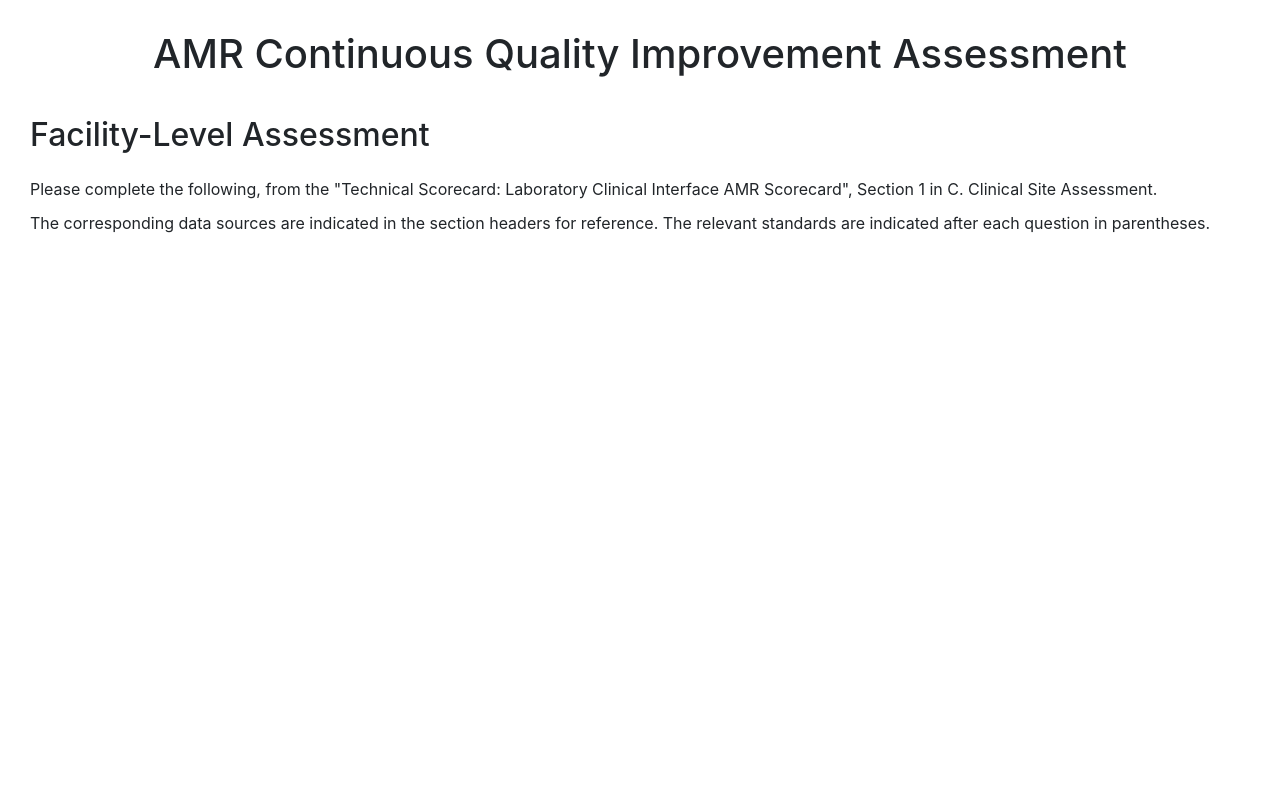
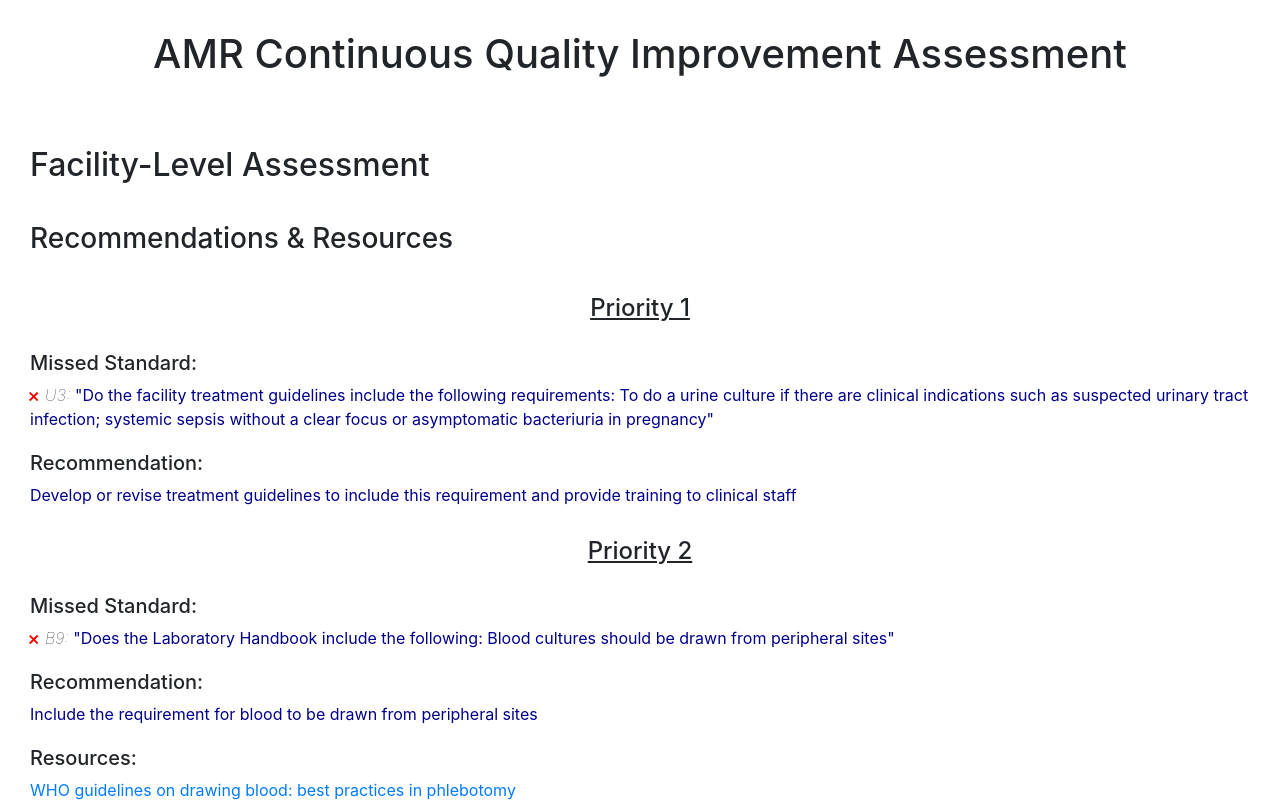
Before and after one commit to hoshmn/AMR, a plain HTML site: page index.html in a window 1280 px wide. Both pictures are taken after a click on the button "Submit". Shown: the top 800 px of the page. Drawn offline with nearby package versions, Linux system fonts and the light colour scheme.

Commit message:
basic mockup of results section

```diff
--- a/index.html
+++ b/index.html
@@ -12,12 +12,14 @@
   </head>
   <body>
     <h1>AMR Continuous Quality Improvement Assessment</h1>
-    <h2>Facility-Level Assessment</h2>
 
-    <p class="instructions">
+    <div id="assessment">
+
+    <div class="instructions">
+      <h2>Facility-Level Assessment</h2>
       <span>Please complete the following, from the "Technical Scorecard: Laboratory Clinical Interface AMR Scorecard", Section 1 in C. Clinical Site Assessment.</span>
       <span>The corresponding data sources are indicated in the section headers for reference. The relevant standards are indicated after each question in parentheses.</span>
-    </p>
+    </div>
 
     <form class="accordion" id="accordionExample" action="#">
 
@@ -435,12 +437,86 @@
       <button type="button" onclick="submitForm()" class="btn btn-lrg btn-outline-primary submit">Submit</button>
     </form>
 
+
+    </div>
+
+    <div id="results">
+      <h2>Facility-Level Assessment</h2>
+      <h3>Recommendations & Resources</h3>
+
+      <h4 class="priority">Priority 1</h4>
+      <div>
+        <div class="missed-standard">
+          <h5>Missed Standard:</h5>
+          <span class="negate-tag">+</span>
+          <span class="standard-tag">U3:</span>
+          <span class="text">
+            "Do the facility treatment guidelines include the following requirements: To do a urine culture if there are clinical indications such as suspected urinary tract infection; systemic sepsis without a clear focus or asymptomatic bacteriuria in pregnancy"
+          </span>
+        </div>
+        <div class="recommendation">
+          <h5>Recommendation:</h5>
+          <span class="text">
+            Develop or revise treatment guidelines to include this requirement and provide training to clinical staff
+          </span>
+        </div>
+        <div class="resources">
+
+        </div>
+      </div>
+
+      <h4 class="priority">Priority 2</h4>
+      <div>
+        <div class="missed-standard">
+          <h5>Missed Standard:</h5>
+          <span class="negate-tag">+</span>
+          <span class="standard-tag">B9:</span>
+          <span class="text">
+            "Does the Laboratory Handbook include the following: Blood cultures should be drawn from peripheral sites"
+          </span>
+        </div>
+        <div class="recommendation">
+          <h5>Recommendation:</h5>
+          <span class="text">
+            Include the requirement for blood to be drawn from peripheral sites
+          </span>
+        </div>
+        <div class="resources">
+          <h5>Resources:</h5>
+          <a href="http://www.euro.who.int/__data/assets/pdf_file/0005/268790/WHO-guidelines-on-drawing-blood-best-practices-in-phlebotomy-Eng.pdf?ua-1" target="#">WHO guidelines on drawing blood: best practices in phlebotomy</a>
+        </div>
+      </div>
+
+      <h4 class="priority">Priority 3</h4>
+      <div>
+        <div class="missed-standard">
+          <h5>Missed Standard:</h5>
+          <span class="negate-tag">+</span>
+          <span class="standard-tag">F4, U4, B4:</span>
+          <span class="text">
+            "Does the Laboratory Handbook include the following: Informed consent should be obtained before collection of faeces, urine or blood for culture"
+          </span>
+        </div>
+        <div class="recommendation">
+          <h5>Recommendation:</h5>
+          <span class="text">
+            Include the requirement for obtaining informed consent prior to faeces, urine or blood collection
+          </span>
+        </div>
+        <div class="resources">
+          <h5>Resources:</h5>
+          <a href="http://www.pathology.uct.ac.za/sites/default/files/image_tool/images/231/documents/NHLS_Handbook_2015.pdf" target="#">NHLS Laboratory Handbook (South Africa)</a>
+        </div>
+      </div>
+
+    </div>
+
     <style>
       h1 {
         padding: 30px;
         text-align: center;
       }
-      h2, .instructions {
+      .instructions {
         padding: 0 30px 15px;
       }
       .instructions span {
@@ -506,8 +582,36 @@
         margin: 30px;
       }
 
-      form.complete {
+      #assessment.complete {
         display: none;
+      }
+      #results {
+        display: none;
+      }
+      #results.complete {
+        display: block;
+        padding: 30px;
+      }
+      #results h3 {
+        padding: 30px 0;
+      }
+      #results h5 {
+        padding-top: 20px;
+      }
+      #results .priority {
+        text-align: center;
+        text-decoration: underline;
+      }
+      #results .negate-tag {
+        color: red;
+        transform: rotate(45deg) scale(1.5);
+        display: inline-block;
+      }
+      #results .resources {
+        padding-bottom: 30px;
+      }
+      #results .text {
+        color: darkblue;
       }
     </style>
 
@@ -547,7 +651,8 @@
         var formData = new FormData(document.querySelector('form'));
         const fda = Array.from(formData.entries());
         console.log('fda: ', fda);
-        document.querySelector('form').classList.toggle('complete');
+        document.querySelector('#assessment').classList.toggle('complete');
+        document.querySelector('#results').classList.toggle('complete');
 
         return false;
       };
```
